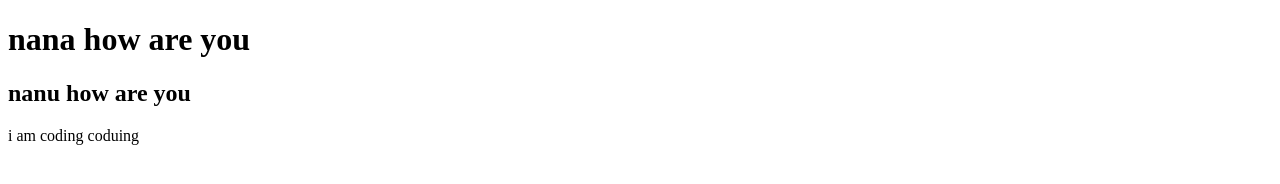
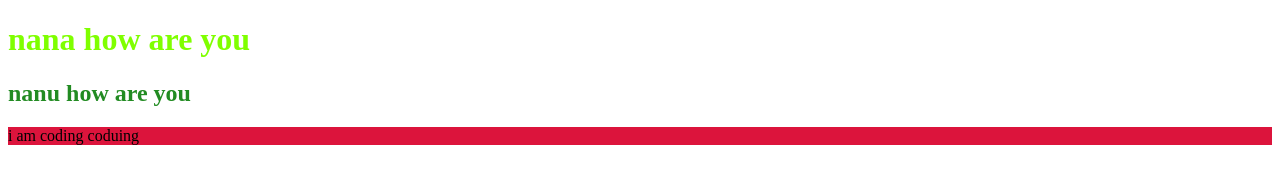
Before and after one commit to mmehedi007/my-second-repo, a plain HTML site: page index.html in a window 1280 px wide. Drawn offline with Linux system fonts and the light colour scheme.

Commit message:
color change

```diff
--- a/index.html
+++ b/index.html
@@ -5,6 +5,7 @@
     <meta http-equiv="X-UA-Compatible" content="IE=edge">
     <meta name="viewport" content="width=device-width, initial-scale=1.0">
     <title>My second github repo</title>
+    <link rel="stylesheet" href="style.css">
 </head>
 <body>
     <h1>nana how are you</h1>
--- /dev/null
+++ b/style.css
@@ -0,0 +1,9 @@
+h1{
+    color: chartreuse;
+}
+p{
+    background-color: crimson;
+}
+h2{
+    color: forestgreen;
+}
```
